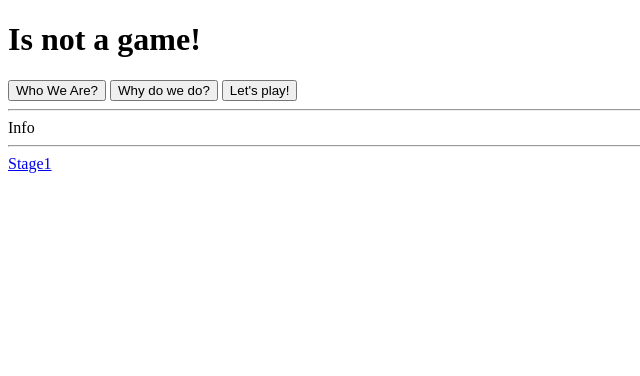
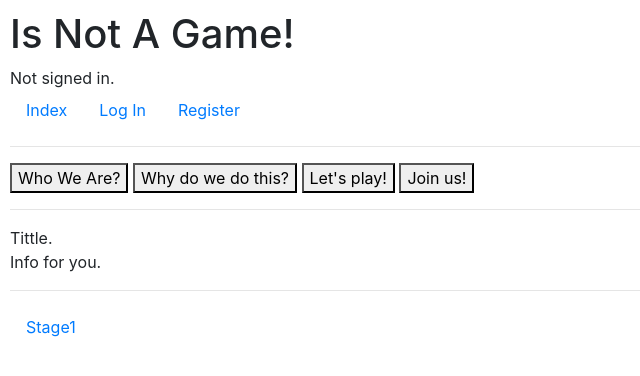
Before and after one commit to rubendariolj/lectura0, a Django app: page /whoweare in a window 1280 px wide. Shown: the top 376 px of the page, without its empty margins (0-640 px from the left). Run offline with Django 3.2, Linux system fonts and the light colour scheme; some libraries are stand-ins or nearby versions.

Commit message:
doing javascript presentation

```diff
--- a/isnotagame/stage1/templates/stage1/layout.html
+++ b/isnotagame/stage1/templates/stage1/layout.html
@@ -6,12 +6,13 @@
         <title>{% block title %}isnotagame{% endblock %}</title>
         <link rel="stylesheet" href="https://stackpath.bootstrapcdn.com/bootstrap/4.4.1/css/bootstrap.min.css" integrity="sha384-Vkoo8x4CGsO3+Hhxv8T/Q5PaXtkKtu6ug5TOeNV6gBiFeWPGFN9MuhOf23Q9Ifjh" crossorigin="anonymous">
         <link href="{% static 'stage1/styles.css' %}" rel="stylesheet">
+        {% block head %}{% endblock %}
     </head>
     <body>
         <h1>Is Not A Game!</h1>
         <div>
             {% if user.is_authenticated %}
-                Signed in as <strong>{{ user.username }}</strong>.
+                Welcome <strong>{{ user.username }}</strong>.
             {% else %}
                 Not signed in.
             {% endif %}
--- a/isnotagame/whoweare/templates/whoweare/index.html
+++ b/isnotagame/whoweare/templates/whoweare/index.html
@@ -1,42 +1,21 @@
-<!DOCTYPE html>
-<html lang="en">
-    <head>
-        <title>Single Page</title>
-        <style>
-        </style>
-        <script>
+{% extends "stage1/layout.html" %}
 
-            // Shows given section
-            function showSection(section) {
+{% load static %}
 
-                // Find section text from server
-                fetch(`/whoweare/${section}`)
-                .then(response => response.text())
-                .then(text => {
-                    // Log text and display on page
-                    console.log(text);
-                    document.querySelector('#content').innerHTML = text;
-                });
-            }
+{% block title %}whoweare{% endblock %}
 
-            document.addEventListener('DOMContentLoaded', function() {
-                // Add button functionality
-                document.querySelectorAll('button').forEach(button => {
-                    button.onclick = function() {
-                        showSection(this.dataset.section);
-                    };
-                });
-            });
-        </script>
-    </head>
-    <body>
-        <h1>Is not a game!</h1>
-        <button data-section="1">Who We Are?</button>
-        <button data-section="2">Why do we do?</button>
-        <button data-section="3">Let's play!</button>
-        <hr>
-        <div id="content">Info</div>
-        <hr>
-        <a class="nav-link" href="{% url 'index' %}">Stage1</a>
-    </body>
-</html>
+{% block head %}
+    <script src="{% static 'stage1/ourinfo.js' %}"></script>
+{% endblock %}
+
+{% block body %}
+    <button onmouseover="ChangeColor(1)" onmouseout="ChangeColor2(1)" id="1" data-section="1" data-color="yellow">Who We Are?</button>
+    <button onmouseover="ChangeColor(2)" onmouseout="ChangeColor2(2)" id="2" data-section="2" data-color="blue">Why do we do this?</button>
+    <button onmouseover="ChangeColor(3)" onmouseout="ChangeColor2(3)" id="3" data-section="3" data-color="red">Let's play!</button>
+    <button onmouseover="ChangeColor(4)" onmouseout="ChangeColor2(4)" id="4" data-section="4" data-color="gray">Join us!</button>
+    <hr>
+    <div id="tittle">Tittle.</div>
+    <div id="content">Info for you.</div>
+    <hr>
+    <a class="nav-link" href="{% url 'go' %}">Stage1</a>
+{% endblock %}
--- a/isnotagame/whoweare/urls.py
+++ b/isnotagame/whoweare/urls.py
@@ -3,5 +3,6 @@ from . import views
 
 urlpatterns = [
     path("", views.index, name="index"),
-    path("/<int:num>", views.section, name="section")
+    path("/<int:num>", views.section, name="section"),
+    path("go", views.go, name="go")
 ]
--- a/isnotagame/whoweare/views.py
+++ b/isnotagame/whoweare/views.py
@@ -7,12 +7,16 @@ def index(request):
 
 # The texts are much longer in reality, but have
 # been shortened here to save space
-texts = ["We are a little group trying to make you think more than you usual do.",
-        "Text 2",
-        "Well: Stage 1 : You have a multiple choices questions, so pick an answer, the time is running. Stage 2: Building..."]
+contents = ["We are a little group trying to make you think more than you usual do.",
+        "We really do not know!!! Maybe it is the right moment to show the world, that in fact, you can do whatever you want to do... You just need commit, focus and sheer will.",
+        "Stage 1 : The time is running (tic-toc-tic-toc). You have a multiple choices questions, so pick an answer. Stage 2: Building...",
+        "If you want to contribute whit us, first you must to complete our first challenge before 01/01/2021, being at least the tenth best time. Do you want? so you must to show us how good you are... We are waiting for you. Remember you have a unique oportunity to be part of this..."]
 
 def section(request, num):
-    if 1 <= num <= 3:
-        return HttpResponse(texts[num - 1])
+    if 1 <= num <= 4:
+        return HttpResponse(contents[num - 1])
     else:
-        raise Http404("No such section")
+        raise Http404("What are you looking for?? Is not here... for now....")
+
+def go(request):
+    return render(request, "stage1/index.html")
```
Also changed, not shown: isnotagame/db.sqlite3.
